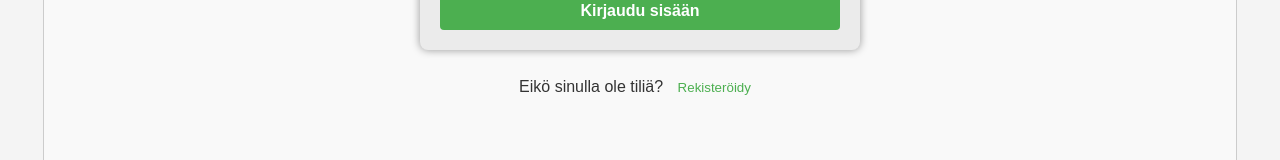
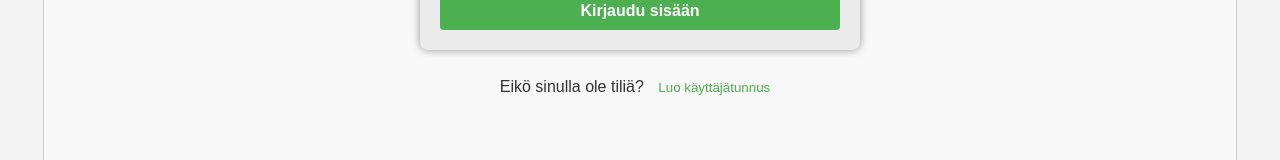
Before and after one commit to bflow-production/bflow, a React (Create React App) app in the folder client/: page / in a window 1280 px wide. Shown: the part 388-548 px from the top of the page. Built offline with nearby package versions, Linux system fonts and the light colour scheme.

Commit message:
translations and create a new user

```diff
--- a/client/src/login.js
+++ b/client/src/login.js
@@ -57,7 +57,7 @@ const Login = ({setAuthView, setUserData, showNotification}) => {
       </form>
       <p className="notRegistered">
       Eikö sinulla ole tiliä?{" "}
-        <button onClick={() => setAuthView("register")}>Rekisteröidy</button>
+        <button onClick={() => setAuthView("register")}>Luo käyttäjätunnus</button>
       </p>
     </div>
   </>
```
Also changed, not shown: 9 other files (tests, documents, lock files or other folders).
